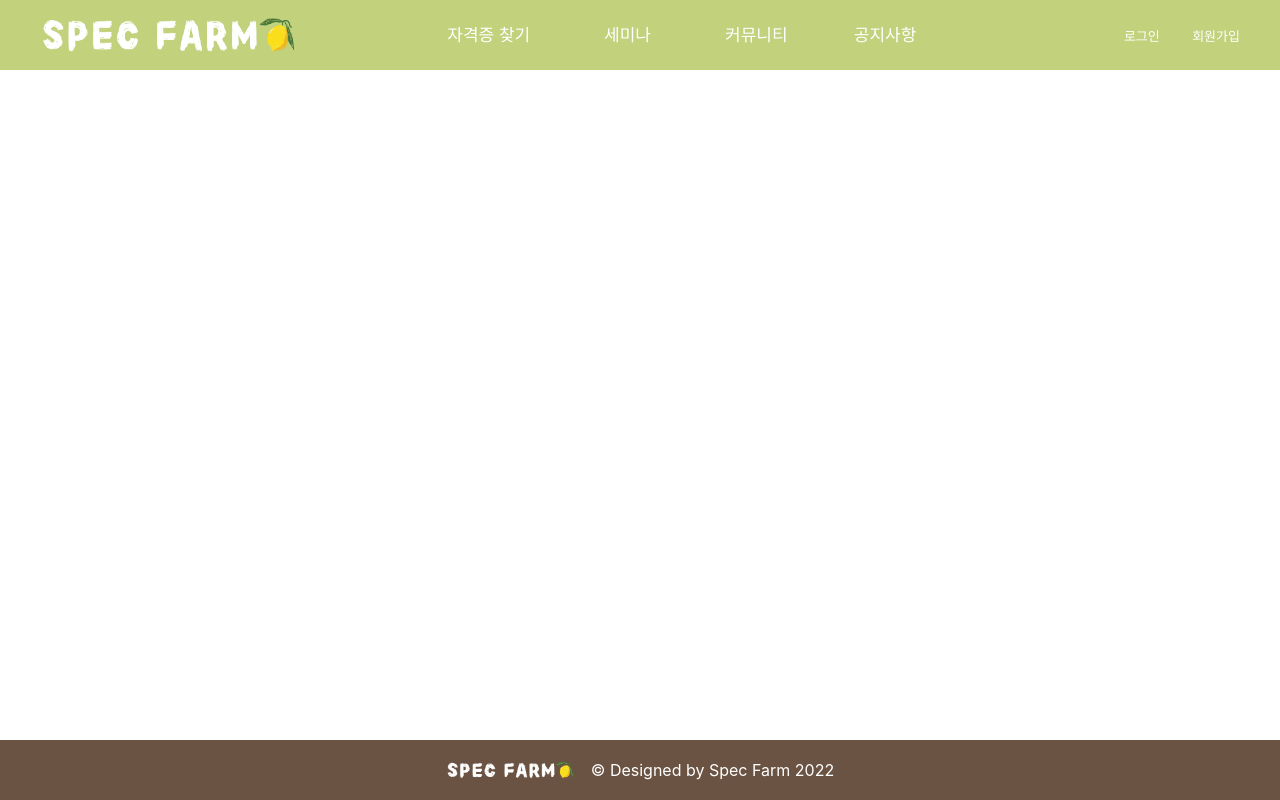
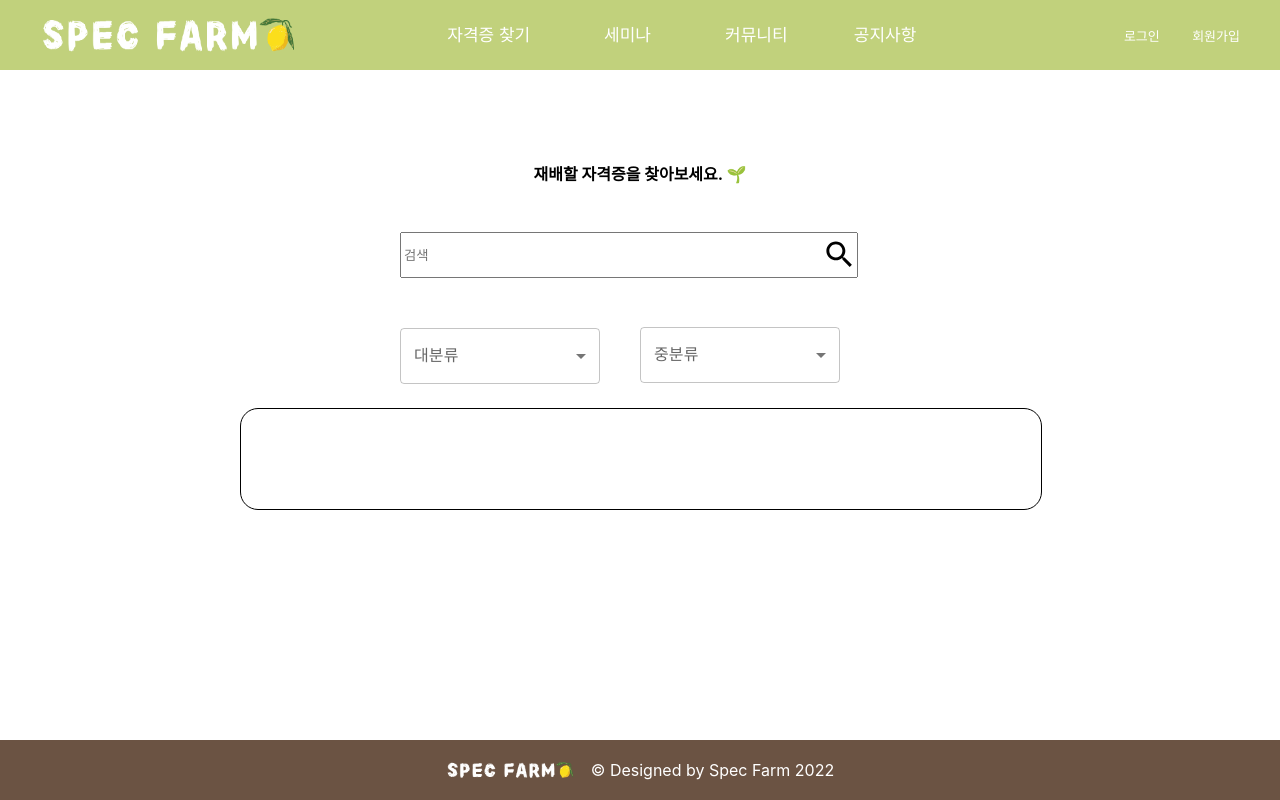
Before and after one commit to sying012/specFarm, a React (Create React App) app in the folder src/main/frontend/: page /cert in a window 1280 px wide. Built offline with nearby package versions, Linux system fonts and the light colour scheme; a web font is replaced by a local one.

Commit message:
cert미완성

```diff
--- a/src/main/frontend/src/pages/CertMain.js
+++ b/src/main/frontend/src/pages/CertMain.js
@@ -1,7 +1,80 @@
 import React from "react";
+import "../styles/Cert.css";
+import SearchIcon from "@mui/icons-material/Search";
+import { useState } from "react";
+import Box from "@mui/material/Box";
+import InputLabel from "@mui/material/InputLabel";
+import MenuItem from "@mui/material/MenuItem";
+import FormControl from "@mui/material/FormControl";
+import Select from "@mui/material/Select";
 
 const CertMain = () => {
-  return <div></div>;
+  const [cert, setCert] = useState("");
+  const [cert1, setCert1] = useState("");
+
+  const handleChange = (e) => {
+    setCert(e.target.value);
+    setCert1(e.target.value);
+  };
+
+  return (
+    <div>
+      <h2 className="title">재배할 자격증을 찾아보세요. 🌱</h2>
+      <input placeholder="검색"></input>
+      <SearchIcon
+        fontSize="large"
+        sx={{ marginLeft: "-3%", marginBottom: "-1%" }}
+      />
+      <Box sx={{ Width: "20%" }}>
+        <FormControl
+          sx={{ m: 1, width: 200, marginLeft: "30%", marginTop: "50px" }}
+          size="medium"
+        >
+          <InputLabel id="demo-simple-select-label">대분류</InputLabel>
+          <Select
+            labelId="demo-simple-select-label"
+            id="demo-simple-select"
+            value={cert}
+            label="Cert"
+            onChange={handleChange}
+          >
+            <MenuItem value={10}>건설</MenuItem>
+            <MenuItem value={20}>기계</MenuItem>
+            <MenuItem value={30}>전기</MenuItem>
+          </Select>
+        </FormControl>
+      </Box>
+      <Box sx={{ Width: "20%" }}>
+        <FormControl
+          sx={{ m: 1, width: 200, marginLeft: "50%", marginTop: "-65px" }}
+          size="medium"
+        >
+          <InputLabel id="demo-simple-select-label">중분류</InputLabel>
+          <Select
+            labelId="demo-simple-select-label"
+            id="demo-simple-select"
+            value={cert1}
+            label="Cert1"
+            onChange={handleChange}
+          >
+            <MenuItem value={10}>건축</MenuItem>
+            <MenuItem value={20}>철도</MenuItem>
+            <MenuItem value={30}>자동차</MenuItem>
+          </Select>
+        </FormControl>
+      </Box>
+      <Box
+        sx={{
+          width: 800,
+          height: 100,
+          backgroundColor: "primary",
+          border: "1px solid black",
+          marginLeft: "200px",
+          borderRadius: "18px",
+        }}
+      />
+    </div>
+  );
 };
 
 export default CertMain;
--- /dev/null
+++ b/src/main/frontend/src/styles/Cert.css
@@ -0,0 +1,11 @@
+.title {
+    text-align: center;
+    margin-top: 8%;
+}
+
+input {
+    width: 450px;
+    height: 40px;
+    margin-left: 30%;
+    margin-top: 50px;
+}
```
